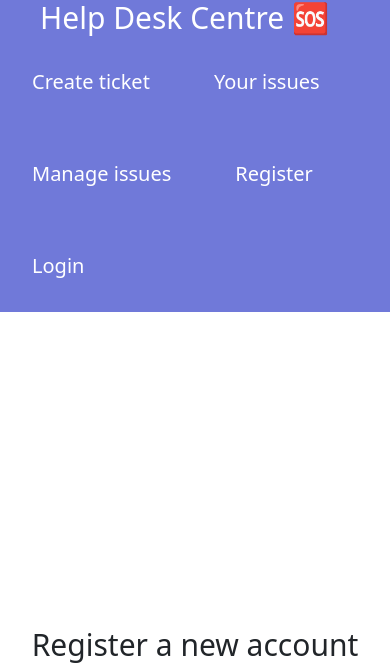
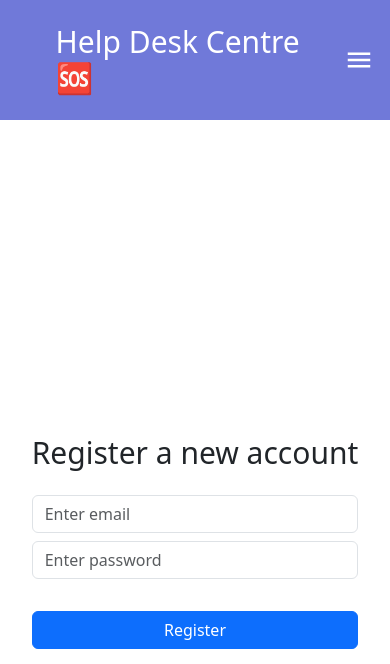
Before and after one commit to sam101111/SEA-assignment, a FastAPI app: page /register in a window 390 px wide. Shown: the top 664 px of the page. Run offline with FastAPI, Linux system fonts and the light colour scheme; some libraries are stand-ins or nearby versions.

Commit message:
feat: made nav responsive

```diff
--- a/app/templates/base.html
+++ b/app/templates/base.html
@@ -1,19 +1,26 @@
 <!DOCTYPE html>
 <html lang="en">
+
 <head>
     <meta charset="UTF-8">
     <meta name="viewport" content="width=device-width, initial-scale=1.0">
 
     <title>Document</title>
     <script src="https://cdn.tailwindcss.com"></script>
-<link href="https://cdn.jsdelivr.net/npm/bootstrap@5.3.3/dist/css/bootstrap.min.css" rel="stylesheet" integrity="sha384-QWTKZyjpPEjISv5WaRU9OFeRpok6YctnYmDr5pNlyT2bRjXh0JMhjY6hW+ALEwIH" crossorigin="anonymous">
-<script src="https://cdn.jsdelivr.net/npm/bootstrap@5.3.3/dist/js/bootstrap.bundle.min.js" integrity="sha384-YvpcrYf0tY3lHB60NNkmXc5s9fDVZLESaAA55NDzOxhy9GkcIdslK1eN7N6jIeHz" crossorigin="anonymous"></script>
+    <link href="https://cdn.jsdelivr.net/npm/bootstrap@5.3.3/dist/css/bootstrap.min.css" rel="stylesheet"
+        integrity="sha384-QWTKZyjpPEjISv5WaRU9OFeRpok6YctnYmDr5pNlyT2bRjXh0JMhjY6hW+ALEwIH" crossorigin="anonymous">
+    <script src="https://cdn.jsdelivr.net/npm/bootstrap@5.3.3/dist/js/bootstrap.bundle.min.js"
+        integrity="sha384-YvpcrYf0tY3lHB60NNkmXc5s9fDVZLESaAA55NDzOxhy9GkcIdslK1eN7N6jIeHz"
+        crossorigin="anonymous"></script>
+        <script src=
+        "https://unpkg.com/ionicons@4.5.10-0/dist/ionicons.js">
+</script>
 
 
 </head>
-<body class="">
+
+<body>
     <iframe id="preventRedirect" class="hidden"></iframe>
-    <div class="nav flex  items-center bg-[#7079D9] text-white text-xl">
     {% if request.headers.cookie %}
     {%set sessionStatus = "Logout" %}
     {%set sessionStatusUrl = "/api/auth/logout" %}
@@ -22,32 +29,58 @@
     {% set sessionStatus = "Login" %}
     {% set sessionStatusUrl = "/login" %}
     {% endif %}
-        {% set navElements = [{"title": "Create ticket", "url": "/"}, {"title": "Your issues", "url": "/issues"}, {"title": "Manage issues", "url": "/manage"}, {"title": "Register", "url": "/register"} ,{"title": sessionStatus, "url": sessionStatusUrl }]%}
+    {% set navElements = [{"title": "Create ticket", "url": "/"}, {"title": "Your issues", "url": "/issues"},
+    {"title": "Manage issues", "url": "/manage"}, {"title": "Register", "url": "/register"} ,{"title":
+    sessionStatus, "url": sessionStatusUrl }]%}
 
-        <h1 class="text-3xl mx-10"><a href="{{navElements[0].url}}">Help Desk Centre 🆘</a></h1>
+    <header class="bg-[#7079D9] py-4">
+        <nav class="flex justify-between
+                    items-center w-[92%]  mx-auto text-white ">
+            <div class="">
+                <h1 class="text-3xl mx-10 text-white"><a href="{{navElements[0].url}}">Help Desk Centre 🆘</a></h1>
+            </div>
+            <div class="nav-links z-1 duration-500 md:static
+                        absolute md:min-h-fit min-h-[60vh]
+                        left-0 top-[-100%] md:w-auto  w-full
+                        flex items-center px-5 ">
+                <ul class="flex md:flex-row flex-col
+                           md:items-center md:gap-[4vw] gap-8">
+                           <iframe id="preventRedirect2" class="hidden"></iframe>
                            {% for element in navElements %}
                             {% if element.title == "Logout" %}
 
-            <ul>
-                <li class="p-4 m-2 cursor-pointer duration-300 hover:text-[#D3D3D3]" >
-                <form action="/api/auth/logout" method="post" target="preventRedirect" id="logoutForm">
+                            <li class="p-2 m-2 text-lg cursor-pointer duration-300 hover:text-[#D3D3D3] ">
+                                <form  target="preventRedirect2" id="logoutForm">
                                     <button type="submit">{{element.title}}</button>
                                 </form>
                             </li>
-            </ul>
+
                             {% else %}
-            <ul>
-                <li class="p-4 m-2 cursor-pointer duration-300 hover:text-[#D3D3D3]" >
-                <a href={{element.url}}>{{element.title}}</a>
+                           <li>
+                            <a class="p-2 m-2 text-lg  cursor-pointer duration-300 hover:text-[#D3D3D3] " href={{element.url}}>{{element.title}}</a>
                         </li>
-            </ul>
                             {% endif %}
+
                             {% endfor %}
 
-
-
-
+                </ul>
             </div>
+            <div class="flex items-center gap-6">
+                <ion-icon onclick="onToggleMenu(this)" name="menu" class="text-3xl cursor-pointer
+                                             md:hidden text-white ">
+                </ion-icon>
+            </div>
+        </nav>
+    </header>
+    <script>
+        const navLinks = document.querySelector('.nav-links')
+        const navItems = document.querySelectorAll('.nav-links ul li a')
+        function onToggleMenu(e) {
+            e.name = e.name === 'menu' ? 'close' : 'menu'
+            navLinks.classList.toggle('top-[6%]')
+            navLinks.classList.toggle('bg-[#7079D9]')
+        }
+    </script>
 
 
     <div class="flex justify-center items-center h-screen w-screen">
@@ -87,4 +120,5 @@
 
 
 </body>
+
 </html>
```
Lines whose indentation alone changed are shown as unchanged.
